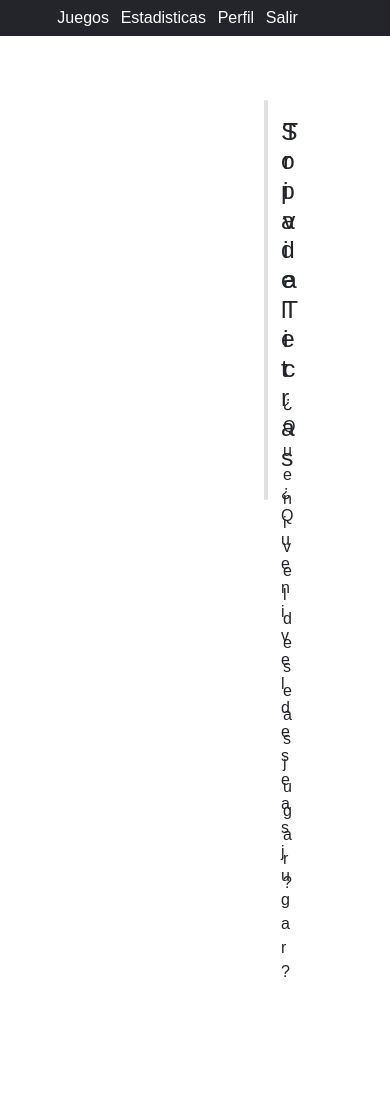
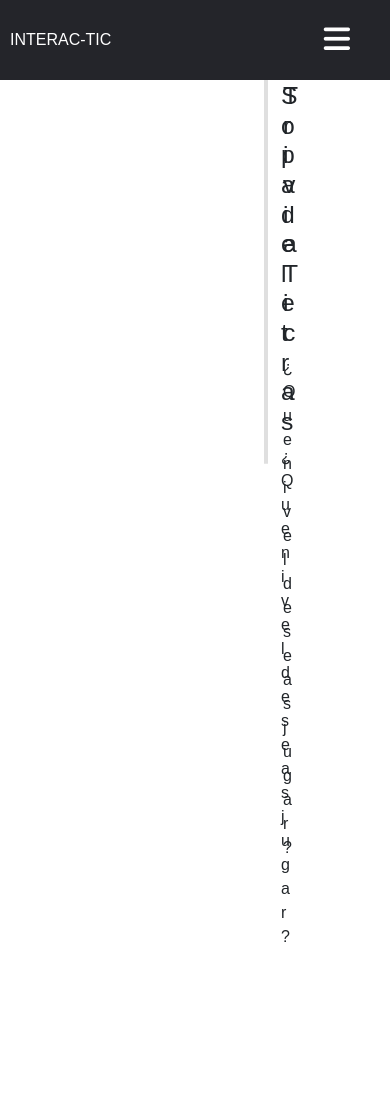
Before and after one commit to Miguelangel0507/INTERAC-TIC, a PHP site: page /interac-tic/usuario/index.php in a window 390 px wide. Shown: the top 1110 px of the page. After the commit the page ends 942 px from the top, so only its background shows below. Run offline with PHP 8.4, Linux system fonts and the light colour scheme; the visitor is signed in with stand-in values (Sample User, id 1); data that the repository does not hold is empty; some libraries are stand-ins or nearby versions.

Commit message:
se añaden el resposive al registro de usuario

```diff
--- a/css/header.css
+++ b/css/header.css
@@ -5,6 +5,8 @@
     align-items: center;
     background-color: #24252a;
     padding-left: 5vw;
+    position: fixed;
+    top: 0;
 }
 
 nav p {
@@ -15,6 +17,20 @@
     display: flex;
     align-items: center;
     margin-bottom: 0rem;
+}
+
+.checkbtn {
+    font-size: 30px;
+    color: #fff;
+    float: right;
+    line-height: 80px;
+    margin-right: 40px;
+    cursor: pointer;
+    display: none;
+}
+
+#check {
+    display: none;
 }
 
 .btns {
@@ -104,11 +120,7 @@
     display: block;
 }
 
-@media (max-width:900px) {
-    .logo {
-        display: none;
-    }
-}
+@media (max-width:900px) {}
 
 .cont-ul a,
 .logo,
@@ -120,3 +132,54 @@
 ul {
     margin-bottom: 0rem;
 }
+
+@media(max-width:584px) {
+    nav {
+        padding-left: 10px;
+        z-index: 100;
+    }
+    .checkbtn {
+        display: block;
+        padding: 0px;
+    }
+    .cont-ul {
+        position: fixed;
+        width: 100%;
+        height: 50%;
+        background: #2c3e50;
+        top: 80px;
+        left: -100%;
+        text-align: center;
+        transition: all .5s;
+        z-index: 100;
+        flex-direction: column;
+        padding-left: 0px;
+    }
+    nav ul li {
+        display: block;
+        margin: 10px 0;
+        line-height: 30px;
+        width: 100%;
+    }
+    nav ul li a {
+        font-size: 20px;
+    }
+    li a:hover,
+    li a.active {
+        background: none;
+        color: red;
+    }
+    #check:checked~ul {
+        left: 0;
+    }
+    .ul-second {
+        margin-top: 0px;
+        margin: 0px;
+    }
+    .develop:hover>.ul-second {
+        display: block;
+    }
+    body:hover>ul {
+        display: none;
+    }
+}
--- a/css/index_usuario.css
+++ b/css/index_usuario.css
@@ -3,10 +3,6 @@
     margin: 0;
     box-sizing: border-box;
     font-family: 'Montserrat', sans-serif;
-}
-
-body {
-    height: 100vh;
 }
 
 .cards {
--- a/usuario/HeaderUsario.php
+++ b/usuario/HeaderUsario.php
@@ -1,19 +1,13 @@
-<!DOCTYPE html>
-<html lang="en">
-
-<head>
-    <meta charset="UTF-8">
-    <meta http-equiv="X-UA-Compatible" content="IE=edge">
-    <meta name="viewport" content="width=device-width, initial-scale=1.0">
-    <title>Document</title>
     <link rel="stylesheet" href="../css/header.css">
     <script src="https://kit.fontawesome.com/8bac99961f.js" crossorigin="anonymous"></script>
-</head>
-
-<body>
     <nav>
         <!--logo-->
         <p class="logo">INTERAC-TIC</p>
+        <!--checkbox-->
+        <input type="checkbox" id="check">
+        <label for="check" class="checkbtn">
+            <i class="fas fa-bars"></i>
+        </label>
         <!--lista-->
         <ul class="cont-ul">
             <a href="./index.php">
@@ -70,6 +64,3 @@
     <script src="HeaderUsuario.js"></script>
     <script src="https://cdn.jsdelivr.net/npm/chart.js@latest/dist/Chart.min.js"></script>
     <script src="https://cdn.jsdelivr.net/npm/sweetalert2@10"></script>
-</body>
-
-</html>
```
